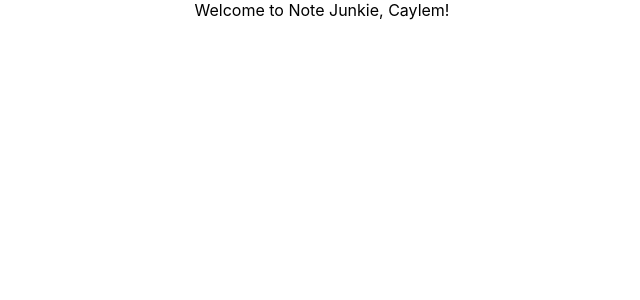
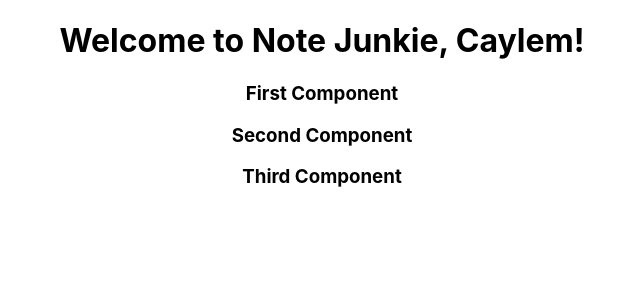
Before and after one commit to caylemh/my_spring_project, a React (Create React App) app in the folder frontend/: page / in a window 1280 px wide. Shown: the top 300 px of the page, without its empty margins (318-958 px from the left). Built offline with nearby package versions, Linux system fonts and the light colour scheme.

Commit message:
Using Components & Using Function Components

```diff
--- a/frontend/src/App.js
+++ b/frontend/src/App.js
@@ -1,13 +1,47 @@
-import React from 'react';
+import React, { Component } from 'react';
 import logo from './logo.svg';
 import './App.css';
 
 function App() {
     return (
         <div className = "App" >
-        Welcome to Note Junkie, Caylem!
+            <h1>Welcome to Note Junkie, Caylem!</h1>
+            <FirstComponent/>
+            <SecondComponent/>
+            <ThirdComponent/>
         </div>
     );
 }
 
+// Class Component
+class FirstComponent extends Component {
+    render() {
+        return (
+            <div className = "firstComponent" >
+                <h3>First Component</h3>
+            </div>
+        );
+    }
+}
+
+// Class Component
+class SecondComponent extends Component {
+    render() {
+        return (
+            <div className = "secondComponent" >
+                <h3>Second Component</h3>
+            </div>
+        );
+    }
+}
+
+// Class Component
+function ThirdComponent() {
+        return (
+            <div className = "thirdComponent" >
+                <h3>Third Component</h3>
+            </div>
+        );
+}
+
 export default App;
```
